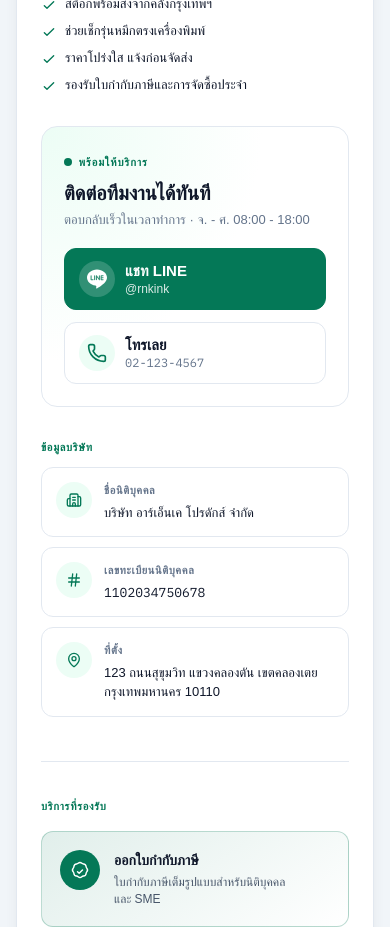
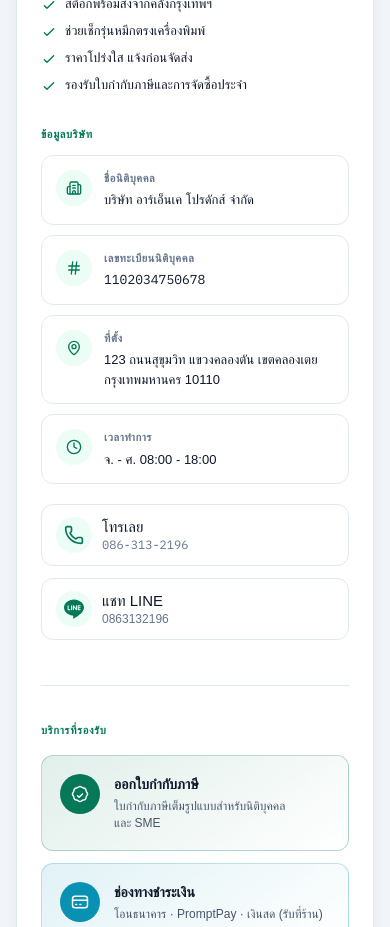
Before and after one commit to JirapusNon/jirapusNon.github.io, a Next.js app: page /contact in a window 390 px wide. Shown: the part 960-1887 px from the top of the page. Built offline with nearby package versions, Linux system fonts and the light colour scheme; a web font is replaced by a local one.

Commit message:
Refactor ContactAboutSection to enhance contact information display. Introduce new operating hours section with icon, update contact links with new phone and LINE details, and adjust global styles for improved layout and responsiveness.

```diff
--- a/src/components/ContactAboutSection.tsx
+++ b/src/components/ContactAboutSection.tsx
@@ -3,7 +3,7 @@
 import Image from 'next/image';
 import Link from 'next/link';
 import { useEffect, useRef, useState } from 'react';
-import { ArrowUpRight, Award, Building2, Hash, MapPin, Phone } from 'lucide-react';
+import { ArrowUpRight, Award, Building2, Clock, Hash, MapPin, Phone } from 'lucide-react';
 import BackButton from '@/components/BackButton';
 import TrustBadges from '@/components/TrustBadges';
 import LineIcon from '@/components/LineIcon';
@@ -122,50 +122,6 @@ export default function ContactAboutSection() {
                   </li>
                 ))}
               </ul>
-
-              <div className="contact-cta">
-                <div className="contact-cta__head">
-                  <span className="contact-cta__eyebrow">
-                    <span className="contact-cta__pulse" aria-hidden="true" />
-                    พร้อมให้บริการ
-                  </span>
-                  <p className="contact-cta__title font-heading">
-                    ติดต่อทีมงานได้ทันที
-                  </p>
-                  <p className="contact-cta__sub">
-                    ตอบกลับเร็วในเวลาทำการ · {BUSINESS.hours}
-                  </p>
-                </div>
-
-                <div className="contact-cta__actions">
-                  <a
-                    href={CONTACT.lineUrl}
-                    target="_blank"
-                    rel="noopener noreferrer"
-                    className="contact-action contact-action--line"
-                  >
-                    <span className="contact-action__icon">
-                      <LineIcon className="h-5 w-5" />
-                    </span>
-                    <span className="contact-action__text">
-                      <span className="contact-action__label">แชท LINE</span>
-                      <span className="contact-action__value">{CONTACT.lineId}</span>
-                    </span>
-                    <ArrowUpRight className="contact-action__arrow" aria-hidden="true" />
-                  </a>
-
-                  <a href={CONTACT.phoneHref} className="contact-action">
-                    <span className="contact-action__icon">
-                      <Phone className="h-5 w-5" aria-hidden="true" />
-                    </span>
-                    <span className="contact-action__text">
-                      <span className="contact-action__label">โทรเลย</span>
-                      <span className="contact-action__value font-mono">{CONTACT.phone}</span>
-                    </span>
-                    <ArrowUpRight className="contact-action__arrow" aria-hidden="true" />
-                  </a>
-                </div>
-              </div>
             </div>
 
             <aside className="contact-detail__aside" aria-label="ข้อมูลองค์กร">
@@ -198,7 +154,45 @@ export default function ContactAboutSection() {
                     <p className="contact-facts__value">{CONTACT.address}</p>
                   </div>
                 </li>
+                <li className="contact-facts__row">
+                  <span className="contact-facts__icon">
+                    <Clock className="h-4 w-4" aria-hidden="true" />
+                  </span>
+                  <div className="contact-facts__body">
+                    <p className="contact-facts__label">เวลาทำการ</p>
+                    <p className="contact-facts__value">{BUSINESS.hours}</p>
+                  </div>
+                </li>
               </ul>
+
+              <div className="contact-cta__actions contact-cta__actions--aside">
+                <a href={CONTACT.phoneHref} className="contact-action">
+                  <span className="contact-action__icon">
+                    <Phone className="h-5 w-5" aria-hidden="true" />
+                  </span>
+                  <span className="contact-action__text">
+                    <span className="contact-action__label">โทรเลย</span>
+                    <span className="contact-action__value font-mono">{CONTACT.phone}</span>
+                  </span>
+                  <ArrowUpRight className="contact-action__arrow" aria-hidden="true" />
+                </a>
+
+                <a
+                  href={CONTACT.lineUrl}
+                  target="_blank"
+                  rel="noopener noreferrer"
+                  className="contact-action"
+                >
+                  <span className="contact-action__icon">
+                    <LineIcon className="h-5 w-5" />
+                  </span>
+                  <span className="contact-action__text">
+                    <span className="contact-action__label">แชท LINE</span>
+                    <span className="contact-action__value">{CONTACT.lineId}</span>
+                  </span>
+                  <ArrowUpRight className="contact-action__arrow" aria-hidden="true" />
+                </a>
+              </div>
             </aside>
           </div>
 
--- a/src/lib/constants.ts
+++ b/src/lib/constants.ts
@@ -2,10 +2,10 @@ export const SITE_NAME = 'RNK Products';
 export const SITE_TAGLINE = 'หมึกและอุปกรณ์สำนักงาน';
 
 export const CONTACT = {
-  lineUrl: 'https://line.me/ti/p/@rnkink',
-  lineId: '@rnkink',
-  phone: '02-123-4567',
-  phoneHref: 'tel:021234567',
+  lineUrl: 'https://line.me/ti/p/~0863132196',
+  lineId: '0863132196',
+  phone: '086-313-2196',
+  phoneHref: 'tel:0863132196',
   facebookUrl: 'https://facebook.com/rnkink',
   messengerUrl: 'https://m.me/rnkink',
   instagramUrl: 'https://instagram.com/rnkink',
```
Also changed, not shown: src/app/globals.css.
